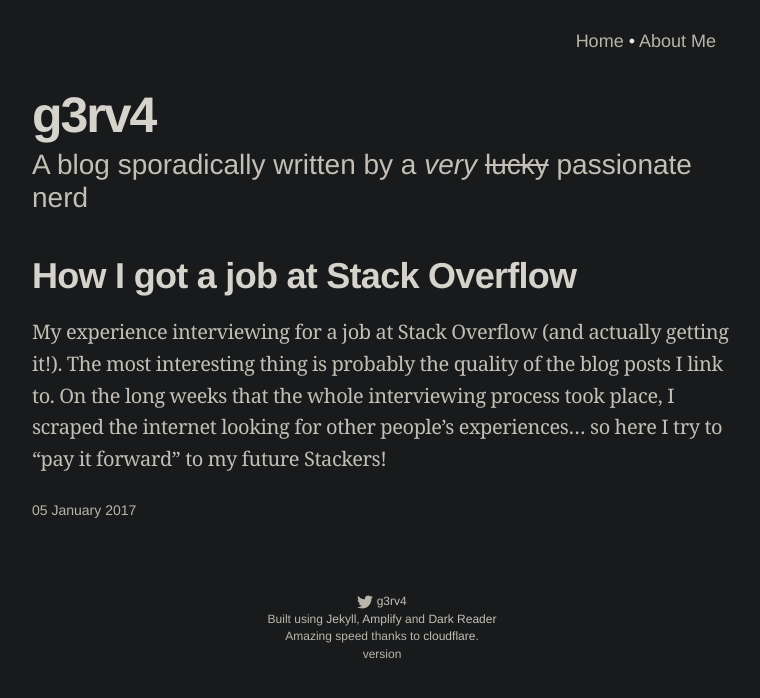
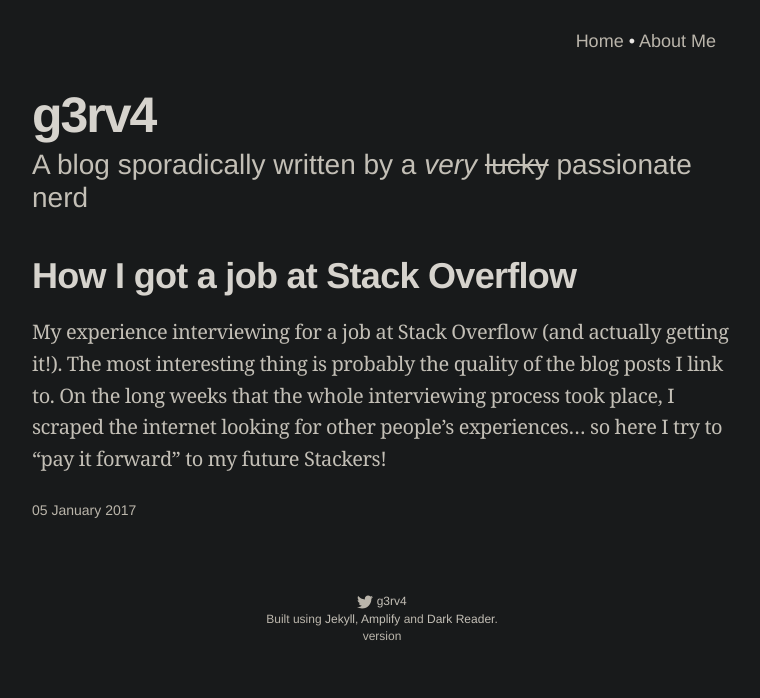
Before and after one commit to g3rv4/g3rv4.com, a Jekyll site: the page built from index.html, in a window 1280 px wide. Shown: the top 698 px of the page, without its empty margins (258-1018 px from the left). Built offline with Jekyll 4.4.1, drawn with Linux system fonts in a browser that asks for light colours; the list of posts is cut into pages by our own code.

Commit message:
Removing cloudflare mentions

```diff
--- a/_includes/footer.html
+++ b/_includes/footer.html
@@ -1,7 +1,7 @@
 <footer class="site-footer">
     <div class="inner">
       {% include icon-twitter.html username=site.twitter_username %}
-      <section class="poweredby">Built using <a href="http://jekyllrb.com" target="_blank" rel="nofollow"> Jekyll</a>, <a href="https://github.com/ageitgey/amplify" target="_blank" rel="nofollow">Amplify</a> and <a href="https://darkreader.org/" target="_blank" rel="nofollow">Dark Reader</a><br/>Amazing speed thanks to <a href="https://www.cloudflare.com/" target="_blank" rel="nofollow">cloudflare</a>.</section>
+      <section class="poweredby">Built using <a href="http://jekyllrb.com" target="_blank" rel="nofollow"> Jekyll</a>, <a href="https://github.com/ageitgey/amplify" target="_blank" rel="nofollow">Amplify</a> and <a href="https://darkreader.org/" target="_blank" rel="nofollow">Dark Reader</a>.</section>
       <section>version <a href="https://github.com/g3rv4/g3rv4.com/commits/master" target="_blank">{{site.data.version}}</a></section>
     </div>
 </footer>
--- a/_layouts/post.html
+++ b/_layouts/post.html
@@ -38,7 +38,7 @@ use_iframe: not page.avoid_comments
         <h5 class="index-headline featured">&nbsp;</h5>
         <footer class="site-footer">
           <section><a href="https://github.com/g3rv4/g3rv4.com" target="_blank" rel="nofollow">PRs are welcome!</a></section>
-          <section class="inner">Built using <a href="http://jekyllrb.com" target="_blank" rel="nofollow"> Jekyll</a>, <a href="https://github.com/ageitgey/amplify" target="_blank" rel="nofollow">Amplify</a> and <a href="https://darkreader.org/" target="_blank" rel="nofollow">Dark Reader</a>.<br/>Amazing speed thanks to <a href="https://www.cloudflare.com/" target="_blank" rel="nofollow">cloudflare</a>.</section>
+          <section class="inner">Built using <a href="http://jekyllrb.com" target="_blank" rel="nofollow"> Jekyll</a>, <a href="https://github.com/ageitgey/amplify" target="_blank" rel="nofollow">Amplify</a> and <a href="https://darkreader.org/" target="_blank" rel="nofollow">Dark Reader</a>.</section>
           <section>version <a href="https://github.com/g3rv4/g3rv4.com/commits/master" target="_blank">{{site.data.version}}</a></section>
         </footer>
       </div>
```
Also changed, not shown: .drone.yml (deleted).
